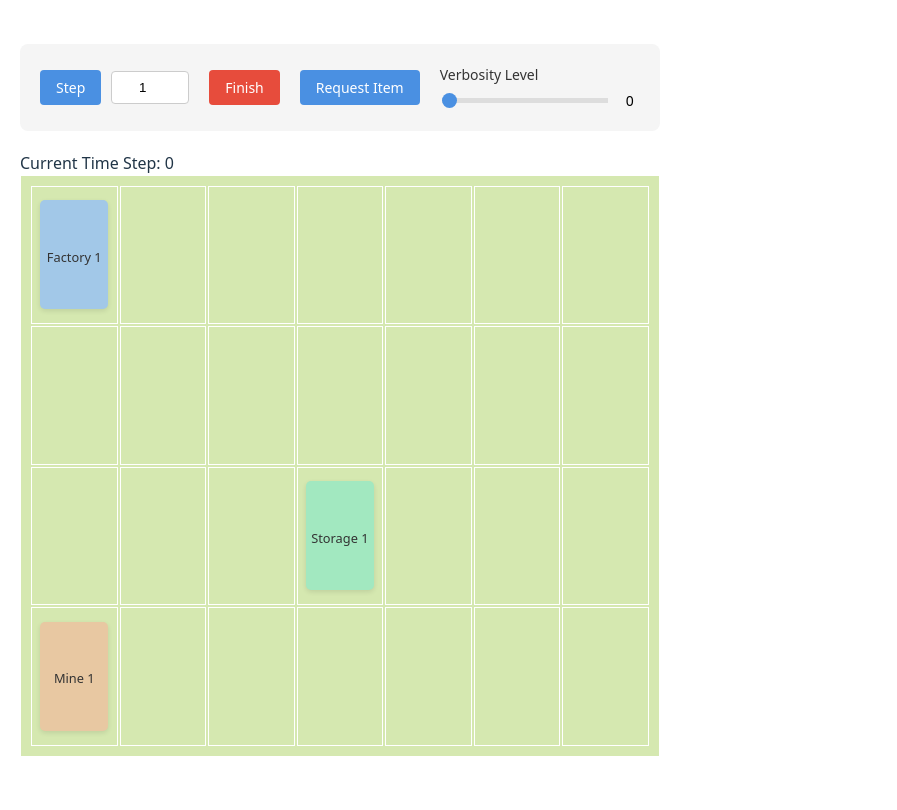
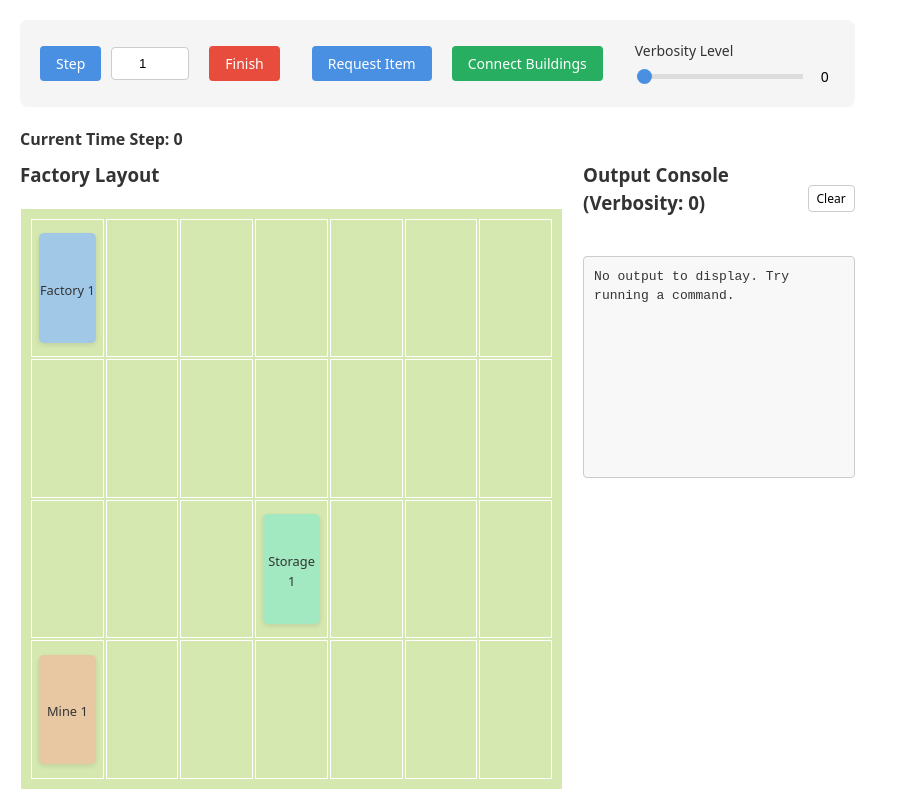
Before and after one commit to gli81/factorySimulation, a React (Vite) app in the folder factoryUI/: page / in a window 1280 px wide. Shown: the whole page, without its empty margins (0-897 px from the left). Built offline with nearby package versions, Linux system fonts and the light colour scheme.

Commit message:
Added window and connection componenets

```diff
--- a/factoryUI/src/App.jsx
+++ b/factoryUI/src/App.jsx
@@ -4,9 +4,12 @@ import styled from 'styled-components';
 import SimulationGrid from './components/SimulationGrid';
 import RequestButton from './components/RequestButton';
 import RequestModal from './components/RequestModal';
+import ConnectionButton from './components/ConnectionButton';
+import ConnectionModal from './components/ConnectionModal';
 import StepButton from './components/StepButton';
 import FinishButton from './components/FinishButton';
 import VerbositySlider from './components/VerbositySlider';
+import OutputConsole from './components/OutputConsole';
 
 const AppContainer = styled.div`
   max-width: 1200px;
@@ -30,42 +33,105 @@ const ControlGroup = styled.div`
   align-items: center;
 `;
 
-// Dummy data for demonstration
+const TimeStepDisplay = styled.div`
+  font-size: 16px;
+  font-weight: bold;
+  margin: 10px 0;
+  color: #333;
+`;
+
+const MainContent = styled.div`
+  display: flex;
+  gap: 20px;
+`;
+
+const GridSection = styled.div`
+  flex: 2;
+`;
+
+const ConsoleSection = styled.div`
+  flex: 1;
+`;
+
+const SectionTitle = styled.h3`
+  margin-top: 0;
+  color: #333;
+`;
+
+// Dummy data
 const dummyBuildings = [
   { name: 'Factory 1', type: 'factory', x: 0, y: 0 },
   { name: 'Mine 1', type: 'mine', x: 0, y: 3 },
   { name: 'Storage 1', type: 'storage', x: 3, y: 2 }
 ];
 
-// Dummy data for dropdown options
 const dummySources = ['Factory 1', 'Mine 1', 'Storage 1'];
 const dummyRecipes = ['door', 'window', 'bolt', 'screw', 'metal'];
 
 function App() {
-  const [isModalOpen, setIsModalOpen] = useState(false);
+  const [isRequestModalOpen, setIsRequestModalOpen] = useState(false);
+  const [isConnectionModalOpen, setIsConnectionModalOpen] = useState(false);
   const [currentStep, setCurrentStep] = useState(0);
   const [verbosityLevel, setVerbosityLevel] = useState(0);
+  const [consoleMessages, setConsoleMessages] = useState([]);
+
+  // Helper function to add messages to the console
+  const addConsoleMessage = (text, type = 'normal') => {
+    setConsoleMessages(prev => [...prev, { text, type }]);
+  };
 
   const handleRequestSubmit = (source, recipe) => {
     console.log(`Requested ${recipe} from ${source}`);
-    // In a real implementation, this would call your backend API
+
+    addConsoleMessage(`Requested ${recipe} from ${source}`);
+
+  };
+
+  const handleConnectionSubmit = (source, target) => {
+    console.log(`Connecting ${source} to ${target}`);
+
+    addConsoleMessage(`Connecting ${source} to ${target}`, 'info');
+
+    // Example:
+    // api.connectBuildings(source, target)
+    //   .then(response => {
+    //     if (response.success) {
+    //       addConsoleMessage(`Connection created between ${source} and ${target}`, 'success');
+    //     } else {
+    //       addConsoleMessage(`Failed to connect: ${response.message}`, 'error');
+    //     }
+    //   });
   };
 
   const handleStep = (steps) => {
     console.log(`Stepping ${steps} times`);
+
+    addConsoleMessage(`Stepping ${steps} time${steps > 1 ? 's' : ''}`);
+
     setCurrentStep(currentStep + steps);
-    // In a real implementation, this would call your backend API
+
+    // call backend API
   };
 
   const handleFinish = () => {
     console.log('Finishing simulation');
-    // In a real implementation, this would call your backend API
+
+    addConsoleMessage('Finishing simulation...', 'info');
+
+    // call backend API
   };
 
   const handleVerbosityChange = (level) => {
     console.log(`Setting verbosity to ${level}`);
     setVerbosityLevel(level);
-    // In a real implementation, this would call your backend API
+
+    addConsoleMessage(`Verbosity level set to ${level}`, 'info');
+
+    // call backend API
+  };
+
+  const clearConsole = () => {
+    setConsoleMessages([]);
   };
 
   return (
@@ -77,22 +143,55 @@ function App() {
         </ControlGroup>
 
         <ControlGroup>
-          <RequestButton onClick={() => setIsModalOpen(true)} />
+          <RequestButton onClick={() => setIsRequestModalOpen(true)} />
+          <ConnectionButton onClick={() => setIsConnectionModalOpen(true)} />
         </ControlGroup>
 
         <VerbositySlider onChange={handleVerbosityChange} />
       </ControlBar>
 
-      <div>Current Time Step: {currentStep}</div>
+      <TimeStepDisplay>Current Time Step: {currentStep}</TimeStepDisplay>
 
-      <SimulationGrid buildings={dummyBuildings} />
+      <MainContent>
+        <GridSection>
+          <SectionTitle>Factory Layout</SectionTitle>
+          <SimulationGrid buildings={dummyBuildings} />
+        </GridSection>
+
+        <ConsoleSection>
+          <div style={{ display: 'flex', justifyContent: 'space-between', alignItems: 'center' }}>
+            <SectionTitle>Output Console (Verbosity: {verbosityLevel})</SectionTitle>
+            <button
+              onClick={clearConsole}
+              style={{
+                background: 'none',
+                border: '1px solid #ccc',
+                cursor: 'pointer',
+                padding: '4px 8px',
+                fontSize: '12px',
+                borderRadius: '4px'
+              }}
+            >
+              Clear
+            </button>
+          </div>
+          <OutputConsole messages={consoleMessages} />
+        </ConsoleSection>
+      </MainContent>
 
       <RequestModal
-        isOpen={isModalOpen}
-        onClose={() => setIsModalOpen(false)}
+        isOpen={isRequestModalOpen}
+        onClose={() => setIsRequestModalOpen(false)}
         onSubmit={handleRequestSubmit}
         sources={dummySources}
         recipes={dummyRecipes}
+      />
+
+      <ConnectionModal
+        isOpen={isConnectionModalOpen}
+        onClose={() => setIsConnectionModalOpen(false)}
+        onSubmit={handleConnectionSubmit}
+        buildings={dummyBuildings}
       />
     </AppContainer>
   );
--- /dev/null
+++ b/factoryUI/src/components/ConnectionButton.jsx
@@ -0,0 +1,28 @@
+// src/components/ConnectionButton.jsx
+import React from 'react';
+import styled from 'styled-components';
+
+const StyledButton = styled.button`
+  background-color: #27ae60;
+  color: white;
+  padding: 8px 16px;
+  border: none;
+  border-radius: 4px;
+  font-size: 14px;
+  cursor: pointer;
+  margin: 10px;
+
+  &:hover {
+    background-color: #219653;
+  }
+`;
+
+const ConnectionButton = ({ onClick, label }) => {
+  return (
+    <StyledButton onClick={onClick}>
+      {label || 'Connect Buildings'}
+    </StyledButton>
+  );
+};
+
+export default ConnectionButton;
--- /dev/null
+++ b/factoryUI/src/components/ConnectionModal.jsx
@@ -0,0 +1,190 @@
+// src/components/ConnectionModal.jsx
+import React, { useState } from 'react';
+import styled from 'styled-components';
+
+const ModalOverlay = styled.div`
+  position: fixed;
+  top: 0;
+  left: 0;
+  width: 100%;
+  height: 100%;
+  background-color: rgba(0, 0, 0, 0.5);
+  display: flex;
+  justify-content: center;
+  align-items: center;
+  z-index: 100;
+`;
+
+const ModalContent = styled.div`
+  background-color: white;
+  padding: 20px;
+  border-radius: 5px;
+  width: 400px;
+  box-shadow: 0 2px 10px rgba(0, 0, 0, 0.2);
+`;
+
+const ModalHeader = styled.div`
+  display: flex;
+  justify-content: space-between;
+  align-items: center;
+  margin-bottom: 15px;
+`;
+
+const ModalTitle = styled.h2`
+  margin: 0;
+  font-size: 18px;
+`;
+
+const CloseButton = styled.button`
+  background: none;
+  border: none;
+  font-size: 20px;
+  cursor: pointer;
+`;
+
+const Form = styled.form`
+  display: flex;
+  flex-direction: column;
+  gap: 15px;
+`;
+
+const FormGroup = styled.div`
+  display: flex;
+  flex-direction: column;
+  gap: 5px;
+`;
+
+const Label = styled.label`
+  font-weight: bold;
+  color: #333;
+`;
+
+const Select = styled.select`
+  padding: 8px;
+  border: 1px solid #ccc;
+  border-radius: 4px;
+  color: #333;
+`;
+
+const Info = styled.div`
+  margin-top: 10px;
+  padding: 10px;
+  background-color: #f0f0f0;
+  border-radius: 4px;
+  color: #333;
+  font-size: 14px;
+`;
+
+const ButtonGroup = styled.div`
+  display: flex;
+  justify-content: flex-end;
+  gap: 10px;
+  margin-top: 10px;
+`;
+
+const Button = styled.button`
+  padding: 8px 16px;
+  border-radius: 4px;
+  cursor: pointer;
+
+  &.primary {
+    background-color: #27ae60;
+    color: white;
+    border: none;
+  }
+
+  &.secondary {
+    background-color: white;
+    color: #333;
+    border: 1px solid #ccc;
+  }
+`;
+
+const ConnectionModal = ({ isOpen, onClose, onSubmit, buildings = [] }) => {
+  const [sourceBuilding, setSourceBuilding] = useState('');
+  const [targetBuilding, setTargetBuilding] = useState('');
+
+  if (!isOpen) return null;
+
+  const handleSubmit = (e) => {
+    e.preventDefault();
+    onSubmit(sourceBuilding, targetBuilding);
+    // Reset form
+    setSourceBuilding('');
+    setTargetBuilding('');
+    onClose();
+  };
+
+  return (
+    <ModalOverlay onClick={onClose}>
+      <ModalContent onClick={e => e.stopPropagation()}>
+        <ModalHeader>
+          <ModalTitle>Connect Buildings</ModalTitle>
+          <CloseButton onClick={onClose}>&times;</CloseButton>
+        </ModalHeader>
+
+        <Form onSubmit={handleSubmit}>
+          <FormGroup>
+            <Label htmlFor="source">Source Building:</Label>
+            <Select
+              id="source"
+              value={sourceBuilding}
+              onChange={(e) => setSourceBuilding(e.target.value)}
+              required
+            >
+              <option value="">-- Select Source --</option>
+              {buildings.map((building, index) => (
+                <option key={index} value={building.name || building}>
+                  {building.name || building}
+                </option>
+              ))}
+            </Select>
+          </FormGroup>
+
+          <FormGroup>
+            <Label htmlFor="target">Destination Building:</Label>
+            <Select
+              id="target"
+              value={targetBuilding}
+              onChange={(e) => setTargetBuilding(e.target.value)}
+              required
+            >
+              <option value="">-- Select Destination --</option>
+              {buildings.map((building, index) => (
+                building.name !== sourceBuilding && (
+                  <option key={index} value={building.name || building}>
+                    {building.name || building}
+                  </option>
+                )
+              ))}
+            </Select>
+          </FormGroup>
+
+          <Info>
+            The system will automatically find the optimal path between these buildings,
+            minimizing total distance and reusing existing roads where possible.
+          </Info>
+
+          <ButtonGroup>
+            <Button
+              type="button"
+              className="secondary"
+              onClick={onClose}
+            >
+              Cancel
+            </Button>
+            <Button
+              type="submit"
+              className="primary"
+              disabled={!sourceBuilding || !targetBuilding}
+            >
+              Connect
+            </Button>
+          </ButtonGroup>
+        </Form>
+      </ModalContent>
+    </ModalOverlay>
+  );
+};
+
+export default ConnectionModal;
--- /dev/null
+++ b/factoryUI/src/components/OutputConsole.jsx
@@ -0,0 +1,56 @@
+// src/components/OutputConsole.jsx
+import React, { useEffect, useRef } from 'react';
+import styled from 'styled-components';
+
+const ConsoleContainer = styled.div`
+  margin-top: 20px;
+  margin-bottom: 20px;
+  border: 1px solid #ccc;
+  border-radius: 4px;
+  background-color: #f8f8f8;
+  height: 200px;
+  overflow-y: auto;
+  padding: 10px;
+  font-family: monospace;
+  text-align: left;
+  color: #333;
+`;
+
+const ConsoleMessage = styled.div`
+  margin-bottom: 5px;
+  color: ${props => {
+    switch(props.type) {
+      case 'error': return '#e74c3c';
+      case 'success': return '#2ecc71';
+      case 'info': return '#3498db';
+      default: return '#333';
+    }
+  }};
+`;
+
+const OutputConsole = ({ messages = [] }) => {
+  const consoleRef = useRef(null);
+
+  // Auto-scroll to bottom when new messages arrive
+  useEffect(() => {
+    if (consoleRef.current) {
+      consoleRef.current.scrollTop = consoleRef.current.scrollHeight;
+    }
+  }, [messages]);
+
+  return (
+    <ConsoleContainer ref={consoleRef}>
+      {messages.length === 0 ? (
+        <ConsoleMessage>No output to display. Try running a command.</ConsoleMessage>
+      ) : (
+        messages.map((message, index) => (
+          <ConsoleMessage key={index} type={message.type}>
+            {message.text}
+          </ConsoleMessage>
+        ))
+      )}
+    </ConsoleContainer>
+  );
+};
+
+export default OutputConsole;
```
